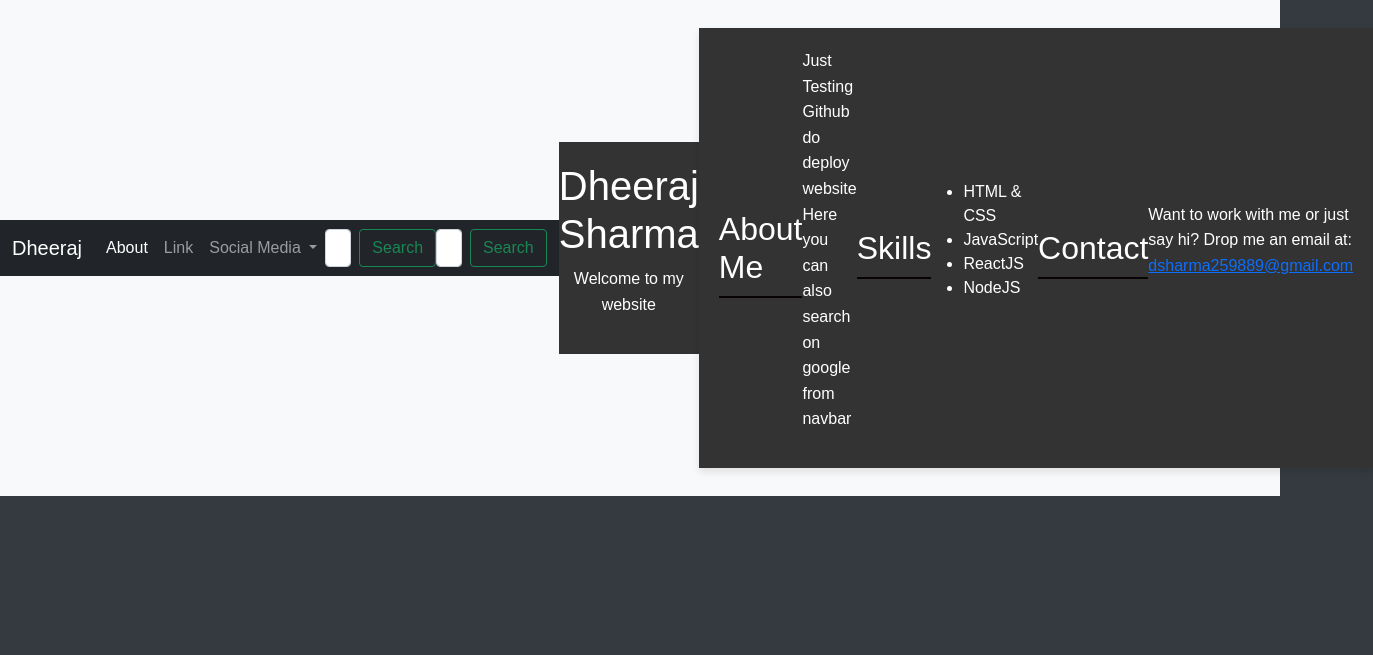
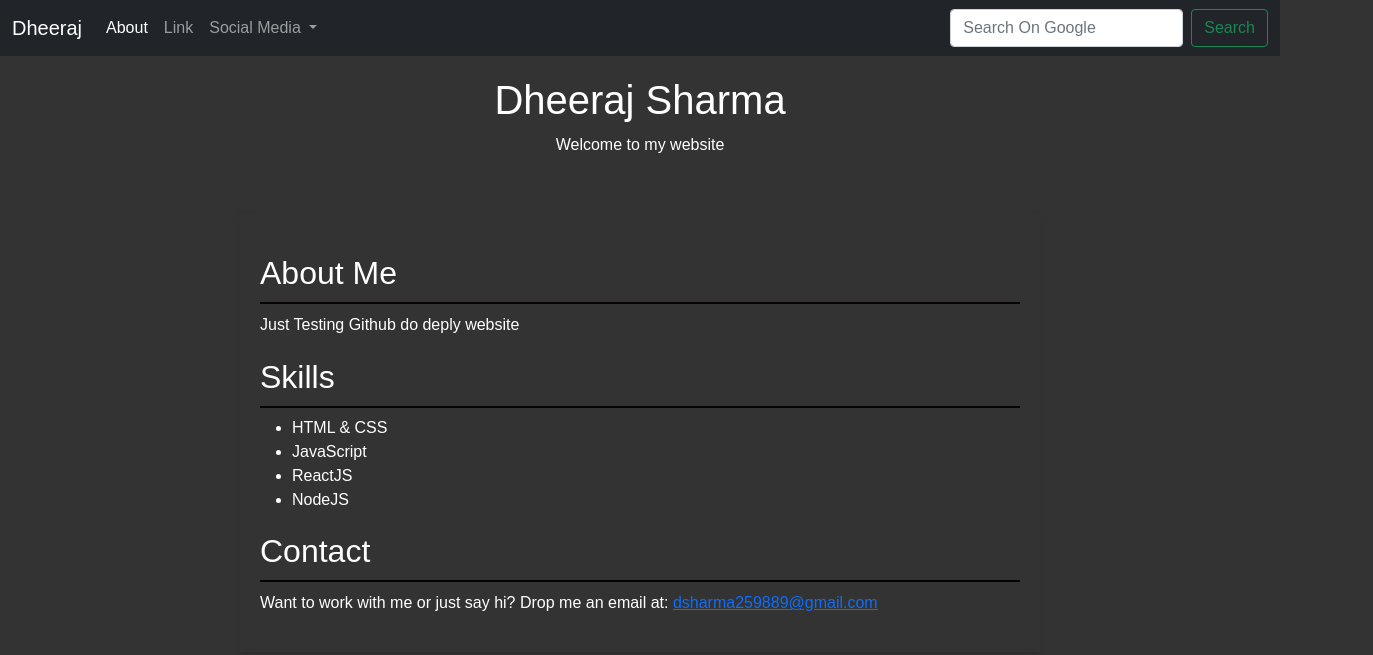
Before and after one commit to dheeraj5988/website, a plain HTML site: page index.html in a window 1280 px wide. Shown: the whole page, 1373 px wide, since content can reach past the window. Drawn offline with nearby package versions, Linux system fonts and the light colour scheme.

Commit message:
google_Added_navbar

```diff
--- a/index.html
+++ b/index.html
@@ -17,11 +17,7 @@
             font-family: Arial, sans-serif;
             margin: 0;
             padding: 0;
-
             background-color: #333;
-
-            background-color: #343a40;
-
             color: #ffffff;
         }
 
@@ -52,11 +48,7 @@
     </style>
 </head>
 <body>
-
-    <nav class="navbar navbar-expand-lg navbar-light bg-light">
-
     <nav class="navbar navbar-expand-lg navbar-dark bg-dark">
-
         <div class="container-fluid">
           <a class="navbar-brand" href="#">Dheeraj</a>
           <button class="navbar-toggler" type="button" data-bs-toggle="collapse" data-bs-target="#navbarSupportedContent" aria-controls="navbarSupportedContent" aria-expanded="false" aria-label="Toggle navigation">
@@ -81,17 +73,10 @@
                 </ul>
               </li>
             </ul>
-
-            <form class="d-flex">
-              <input class="form-control me-2" type="search" placeholder="Search On Google" aria-label="Search">
-              <button class="btn btn-outline-success" type="submit">Search</button>
-            </form>
-
             <form class="d-flex" action="https://www.google.com/search" method="get">
               <input class="form-control me-2" type="search" name="q" placeholder="Search On Google" aria-label="Search">
               <button class="btn btn-outline-success" type="submit">Search</button>
             </form>
-
           </div>
         </div>
       </nav>
@@ -104,8 +89,7 @@
     <div class="container">
         <h2>About Me</h2>
         <p>
-            Just Testing Github do deploy website
-            Here you can also search on google from navbar
+            Just Testing Github do deply website
         </p>
 
         <h2>Skills</h2>
```
